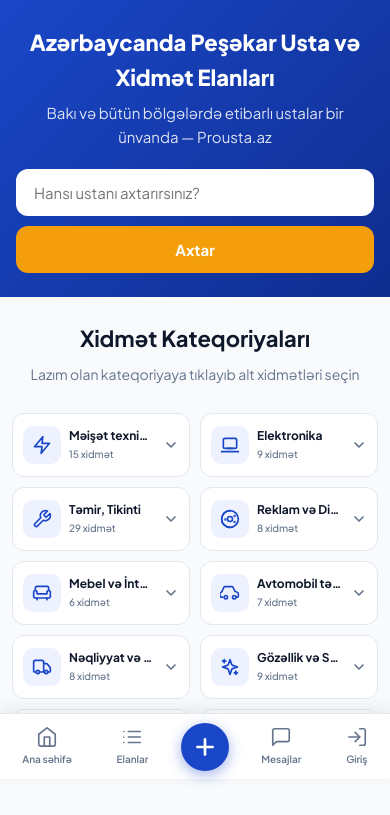
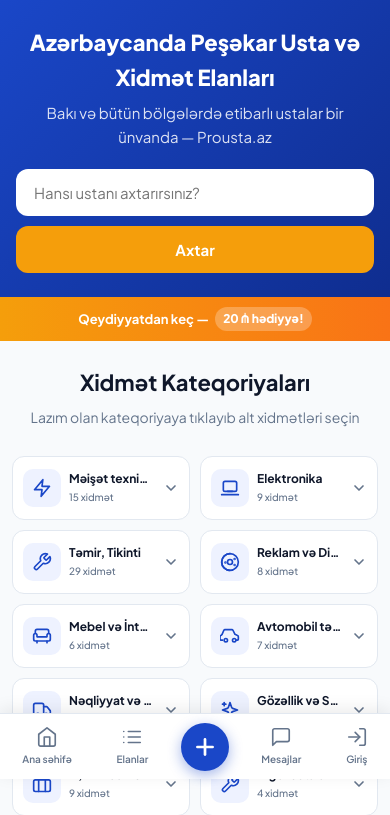
Before and after one commit to guliyevsarxan92-dot/prousta, a Django app: page / in a window 390 px wide. Shown: the part 65-880 px from the top of the page. Run offline with Django 5.2, Linux system fonts and the light colour scheme; data comes from the database, SQL or seed files in the repository; data that the repository does not hold is empty.

Commit message:
Fix: mobil promo banner görünməsi düzəldildi (dublikat CSS silindi)
Co-Authored-By: Claude Opus 4.6 <noreply@anthropic.com>

```diff
--- a/templates/index.html
+++ b/templates/index.html
@@ -142,9 +142,6 @@
   .section{padding:30px 12px}
   .vip-section{margin:0 12px 10px}
 }
-.hero-mobile-promo{display:none;background:linear-gradient(135deg,#f59e0b,#f97316);padding:12px 20px;text-align:center}
-.hero-mobile-promo a{color:#fff;font-weight:700;font-size:14px;text-decoration:none;display:flex;align-items:center;justify-content:center;gap:8px}
-.hero-mobile-promo a span{background:rgba(255,255,255,.25);padding:3px 10px;border-radius:50px;font-size:13px;font-weight:800}
 </style>
 {% endblock %}
 {% block content %}
```
